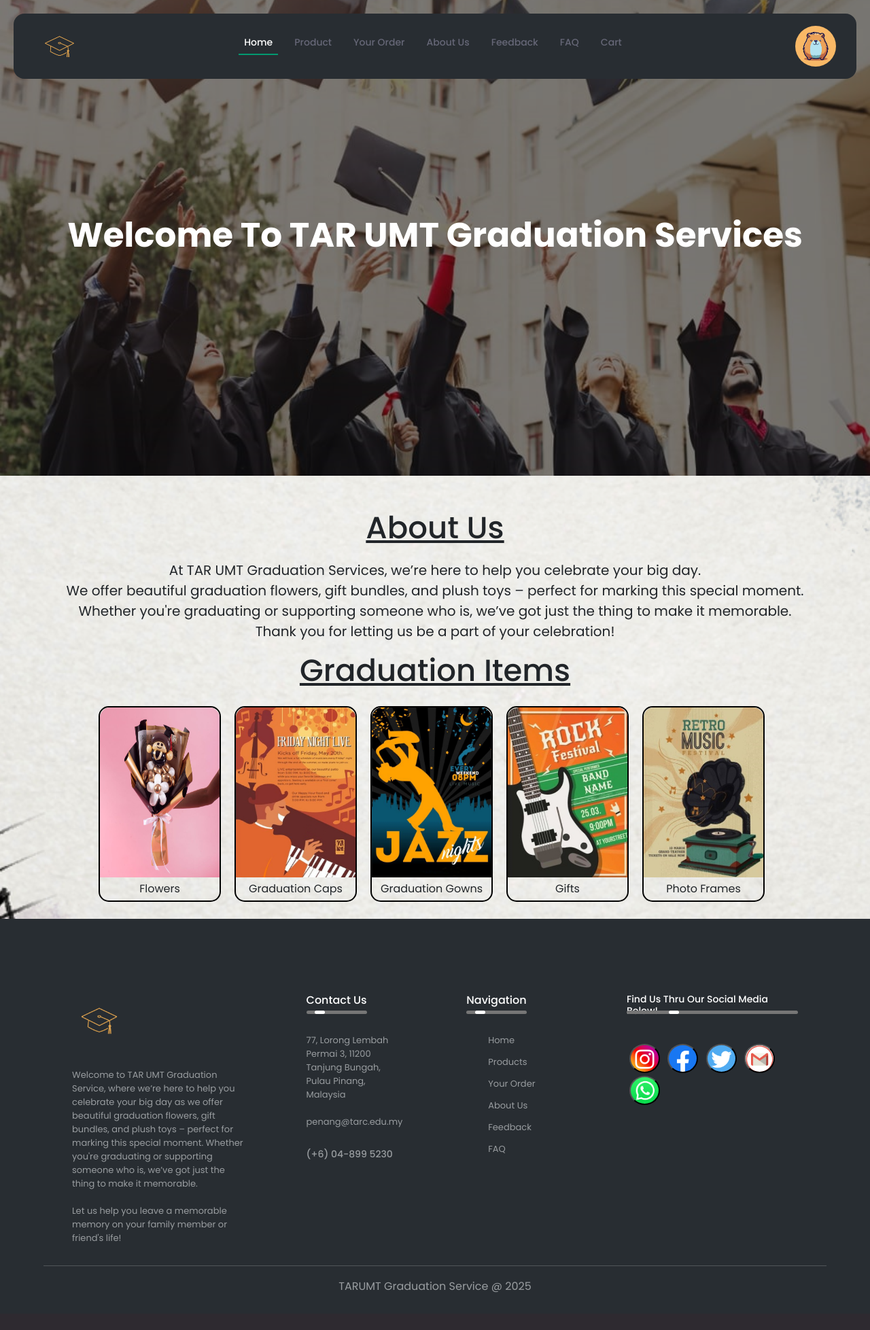
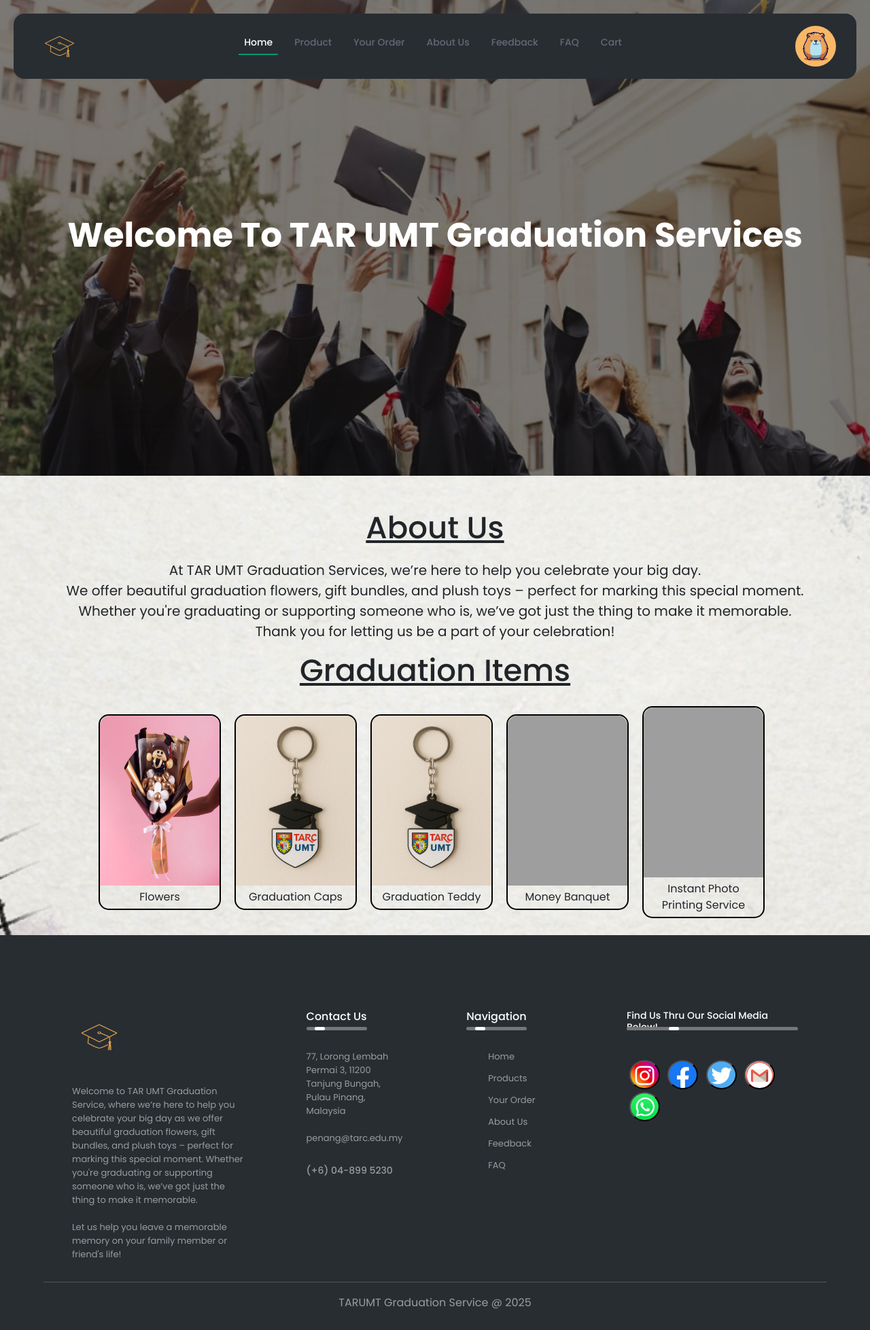
Before and after one commit to ThingWei/CloudPHP, a PHP site: page /home.php in a window 1280 px wide. Shown: the whole page at 68% size. Before the commit the page ends 1902 px from the top, so only its background shows below. Run offline with PHP 8.4, Linux system fonts and the light colour scheme; a user stored in the database is signed in; grey boxes are pictures that could not be loaded.

Commit message:
changes the graduation items at home page

```diff
--- a/RizzyTempo/home.php
+++ b/RizzyTempo/home.php
@@ -138,7 +138,7 @@ Click nbfs://nbhost/SystemFileSystem/Templates/Scripting/EmptyPHPWebPage.php to
 
         <div class="gallery" style="border-radius: 15px">
             <a href="event.php">
-                <img src="img/event2.jpg" alt="event2" width="600" height="300"
+                <img src="img2/GradCap.png" alt="event2" width="600" height="300"
                     style="border-top-left-radius: 15px;border-top-right-radius: 15px">
             </a>
             <div class="desc">Graduation Caps</div>
@@ -146,26 +146,26 @@ Click nbfs://nbhost/SystemFileSystem/Templates/Scripting/EmptyPHPWebPage.php to
 
         <div class="gallery" style="border-radius: 15px">
             <a href="event.php">
-                <img src="img/event3.jpg" alt="event3" width="600" height="300"
+                <img src="img2/GradCap.png" alt="event3" width="600" height="300"
                     style="border-top-left-radius: 15px;border-top-right-radius: 15px">
             </a>
-            <div class="desc">Graduation Gowns</div>
+            <div class="desc">Graduation Teddy</div>
         </div>
 
         <div class="gallery" style="border-radius: 15px">
             <a href="event.php">
-                <img src="img/event4.jpg" alt="event4" width="600" height="300"
+                <img src="img2/MoneyBanquet.png" alt="event4" width="600" height="300"
                     style="border-top-left-radius: 15px;border-top-right-radius: 15px">
             </a>
-            <div class="desc">Gifts</div>
+            <div class="desc">Money Banquet</div>
         </div>
 
         <div class="gallery" style="border-radius: 15px">
             <a href="event.php">
-                <img src="img/event5.jpg" alt="event5" width="600" height="300"
+                <img src="img2/PhotoPrinting.png" alt="event5" width="600" height="300"
                     style="border-top-left-radius: 15px;border-top-right-radius: 15px">
             </a>
-            <div class="desc">Photo Frames</div>
+            <div class="desc">Instant Photo Printing Service</div>
         </div>
 
 
```
Also changed, not shown: RizzyTempo/img2/GradCap.png (added), RizzyTempo/img2/GradTeddy.png (added), 2 other files.
